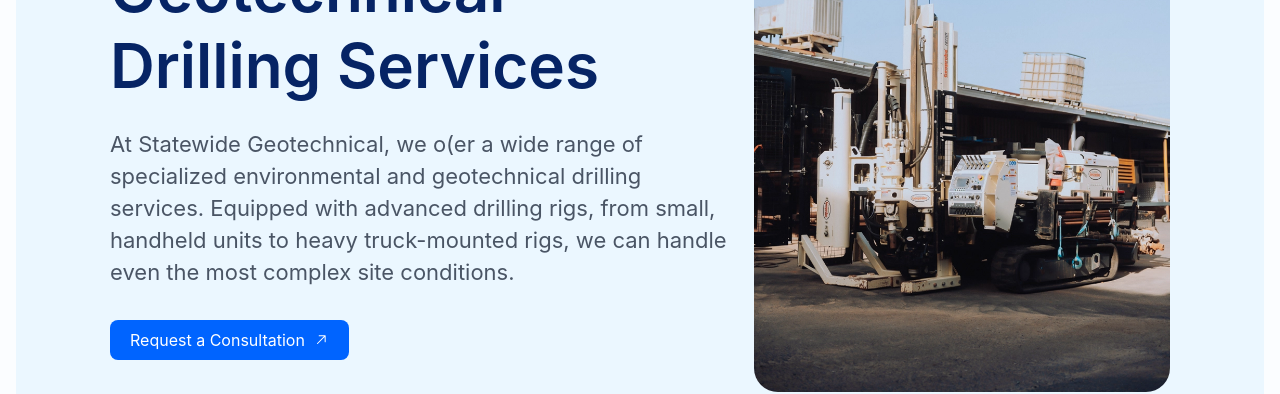
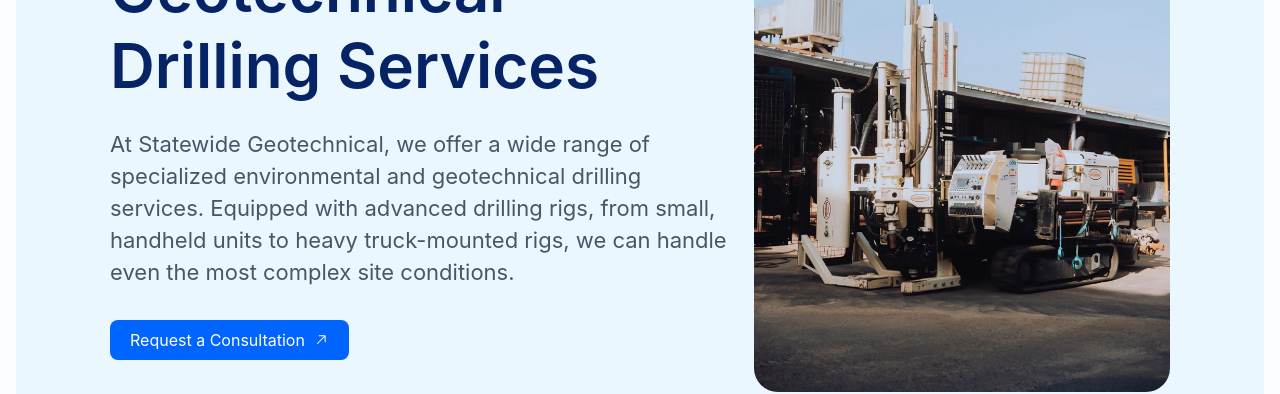
Before and after one commit to tharanga-madurapperuma/statewide-geotechnical_construction-site, a React (Vite) app: page /envdrilling in a window 1280 px wide. Shown: the part 380-774 px from the top of the page. Built offline with nearby package versions, Linux system fonts and the light colour scheme.

Commit message:
spelling mistake corrections

```diff
--- a/src/pages/envDrilling/EnvDrilling.jsx
+++ b/src/pages/envDrilling/EnvDrilling.jsx
@@ -31,7 +31,7 @@ const EnvDrilling = () => {
                 <ButtonCard
                     image={EnvHero}
                     title="Specialized Environmental & Geotechnical Drilling Services"
-                    description="At Statewide Geotechnical, we o(er a wide range of specialized environmental and geotechnical drilling services. Equipped with advanced drilling rigs, from small, handheld units to heavy truck-mounted rigs, we can handle even the most complex site conditions."
+                    description="At Statewide Geotechnical, we offer a wide range of specialized environmental and geotechnical drilling services. Equipped with advanced drilling rigs, from small, handheld units to heavy truck-mounted rigs, we can handle even the most complex site conditions."
                     buttonText="Request a Consultation"
                 />
             </div>
@@ -52,7 +52,7 @@ const EnvDrilling = () => {
                             </span>{" "}
                             designed for small footprint and low headroom
                             applications—ideal for tight access and
-                            di(icult-to-reach) areas. Our drilling rigs are
+                            dificult-to-reach areas. Our drilling rigs are
                             equipped with{" "}
                             <span className="text-gray-700 font-500">
                                 industry-standard safety cages and emergency
```
